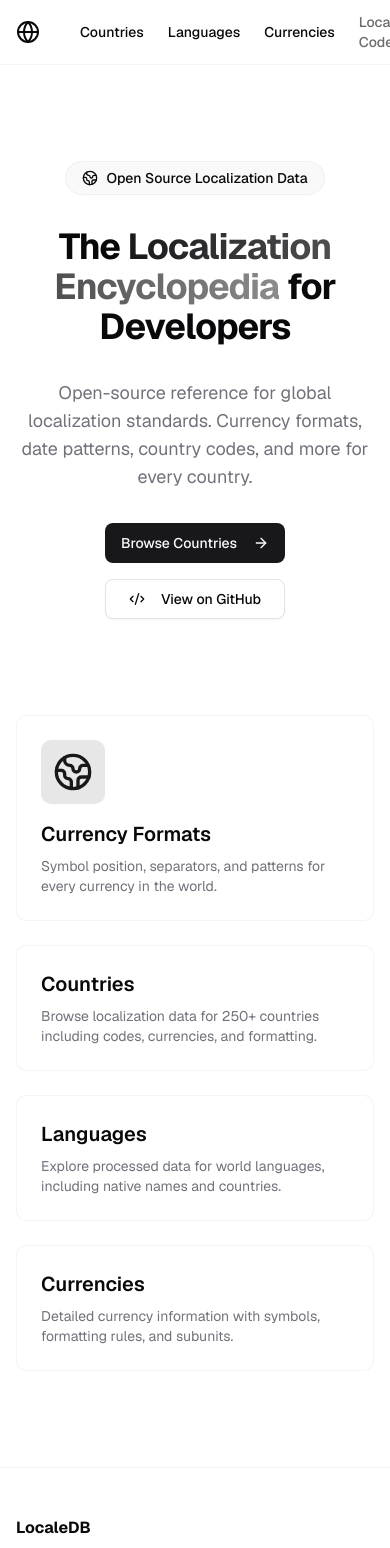
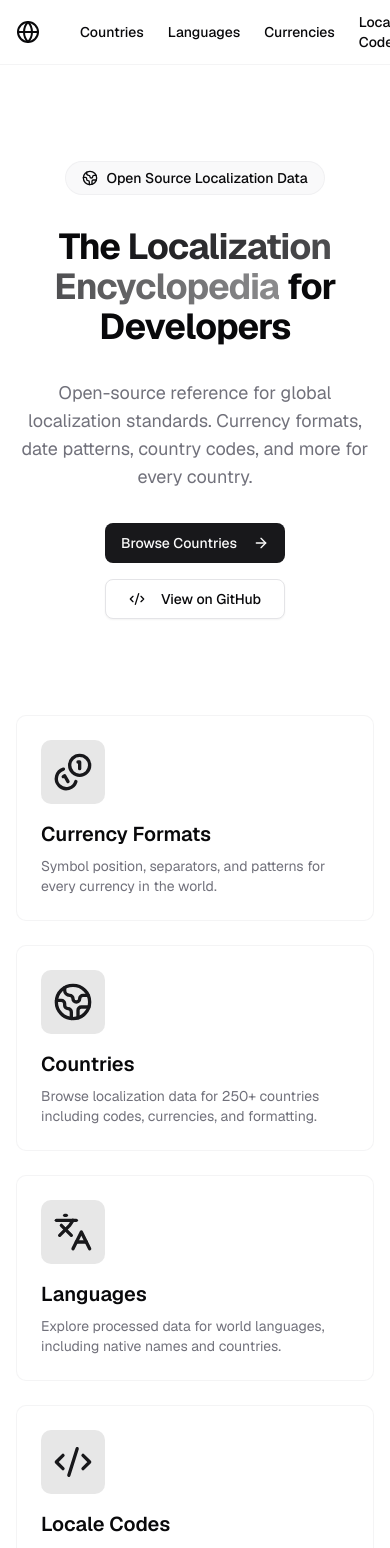
Before and after one commit to ozkurkculer/localedb, a Next.js app: page / in a window 390 px wide. Shown: the top 1548 px of the page. Built offline with nearby package versions, Linux system fonts and the light colour scheme.

Commit message:
feat: Implement dedicated detail pages for currencies and languages, supported by new navigation and grid components.

```diff
--- a/src/app/currencies/[code]/page.tsx
+++ b/src/app/currencies/[code]/page.tsx
@@ -56,7 +56,7 @@ export default async function CurrencyPage({ params }: CurrencyPageProps) {
     <div className="container py-12">
       {/* Header */}
       <div className="mb-12 text-center">
-        <div className="mb-4 text-8xl font-bold text-primary">{currency.data.symbol}</div>
+        <div className="mb-4 text-8xl font-bold bg-gradient-to-br from-amber-400 to-amber-600 bg-clip-text text-transparent">{currency.data.symbol}</div>
         <h1 className="mb-2 text-4xl font-bold">{currency.data.name}</h1>
         <p className="text-xl text-muted-foreground">{currency.data.nativeName}</p>
         <div className="mt-4 flex justify-center gap-2">
--- a/src/app/languages/[code]/page.tsx
+++ b/src/app/languages/[code]/page.tsx
@@ -56,7 +56,7 @@ export default async function LanguagePage({ params }: LanguagePageProps) {
     <div className="container py-12">
       {/* Header */}
       <div className="mb-12 text-center">
-        <h1 className="mb-2 text-4xl font-bold">{language.data.name}</h1>
+        <h1 className="mb-2 text-4xl font-bold bg-gradient-to-br from-emerald-400 to-green-600 bg-clip-text text-transparent">{language.data.name}</h1>
         <p className="text-xl text-muted-foreground">{language.data.nativeName}</p>
         <div className="mt-4 flex justify-center gap-2">
             <span className="rounded-md bg-muted px-3 py-1 font-mono text-sm">{language.data.code}</span>
--- a/src/app/page.tsx
+++ b/src/app/page.tsx
@@ -1,7 +1,7 @@
 "use client";
 
 import Link from "next/link";
-import { ArrowRight, Globe2, Code2, Database } from "lucide-react";
+import { ArrowRight, Globe2, Code2, Coins, Languages } from "lucide-react";
 import { motion } from "framer-motion";
 import { Button } from "@/components/ui/button";
 import { siteConfig } from "@/config/site";
@@ -85,26 +85,30 @@ export default function Home() {
         viewport={{ once: true }}
         className="mx-auto max-w-5xl pb-24 md:pb-32"
       >
-        <div className="grid gap-6 sm:grid-cols-2 lg:grid-cols-3">
+        <div className="grid gap-6 sm:grid-cols-2">
           <FeatureCard
-            icon={<Globe2 className="h-10 w-10" />}
+            icon={<Coins className="h-10 w-10" />}
             title="Currency Formats"
             description="Symbol position, separators, and patterns for every currency in the world."
+            href="/currencies"
           />
           <FeatureCard
+             icon={<Globe2 className="h-10 w-10" />}
             title="Countries"
             description="Browse localization data for 250+ countries including codes, currencies, and formatting."
             href="/countries"
           />
           <FeatureCard
+            icon={<Languages className="h-10 w-10" />}
             title="Languages"
             description="Explore processed data for world languages, including native names and countries."
             href="/languages"
           />
           <FeatureCard
-            title="Currencies"
-            description="Detailed currency information with symbols, formatting rules, and subunits."
-            href="/currencies"
+             icon={<Code2 className="h-10 w-10" />}
+            title="Locale Codes"
+            description="ISO 3166, BCP47, RFC4647, and all international standards reference."
+            href="/locale-codes"
           />
         </div>
       </motion.section>
--- a/src/components/currencies/currencies-grid-client.tsx
+++ b/src/components/currencies/currencies-grid-client.tsx
@@ -108,7 +108,7 @@ function CurrencyCard({ currency }: CurrencyCardProps) {
       className="group relative flex h-full flex-col overflow-hidden rounded-lg border border-border/40 bg-card p-5 transition-all hover:border-border hover:shadow-lg hover:shadow-primary/5"
     >
         <div className="mb-4 flex items-center justify-between">
-             <div className="text-2xl font-bold text-primary">{currency.symbol}</div>
+             <div className="text-2xl font-bold bg-gradient-to-br from-amber-400 to-amber-600 bg-clip-text text-transparent">{currency.symbol}</div>
              <div className="rounded bg-muted px-2 py-1 font-mono text-xs font-medium">{currency.code}</div>
         </div>
 
--- a/src/components/languages/languages-grid-client.tsx
+++ b/src/components/languages/languages-grid-client.tsx
@@ -108,7 +108,7 @@ function LanguageCard({ language }: LanguageCardProps) {
       className="group relative flex h-full flex-col overflow-hidden rounded-lg border border-border/40 bg-card p-5 transition-all hover:border-border hover:shadow-lg hover:shadow-primary/5"
     >
       {/* Language Name */}
-      <h3 className="mb-1 text-lg font-semibold transition-colors group-hover:text-primary">
+      <h3 className="mb-1 text-lg font-bold bg-gradient-to-br from-emerald-400 to-green-600 bg-clip-text text-transparent group-hover:from-emerald-300 group-hover:to-green-500 transition-all">
         {language.name}
       </h3>
       <p className="mb-4 text-sm text-muted-foreground">{language.nativeName}</p>
--- a/src/config/navigation.ts
+++ b/src/config/navigation.ts
@@ -31,7 +31,6 @@ export const mainNav: NavItem[] = [
   {
     title: "Locale Codes",
     href: "/locale-codes",
-    disabled: true,
   },
   {
     title: "About",
```
